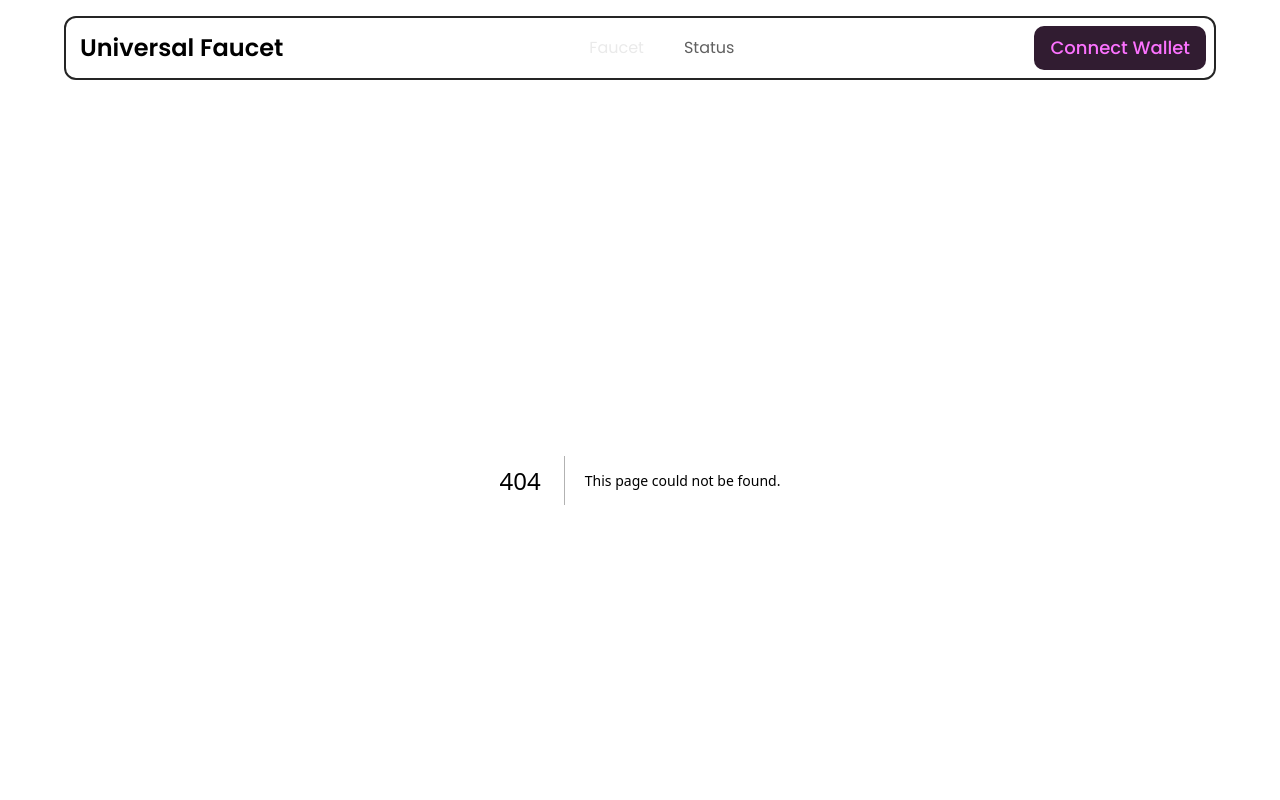
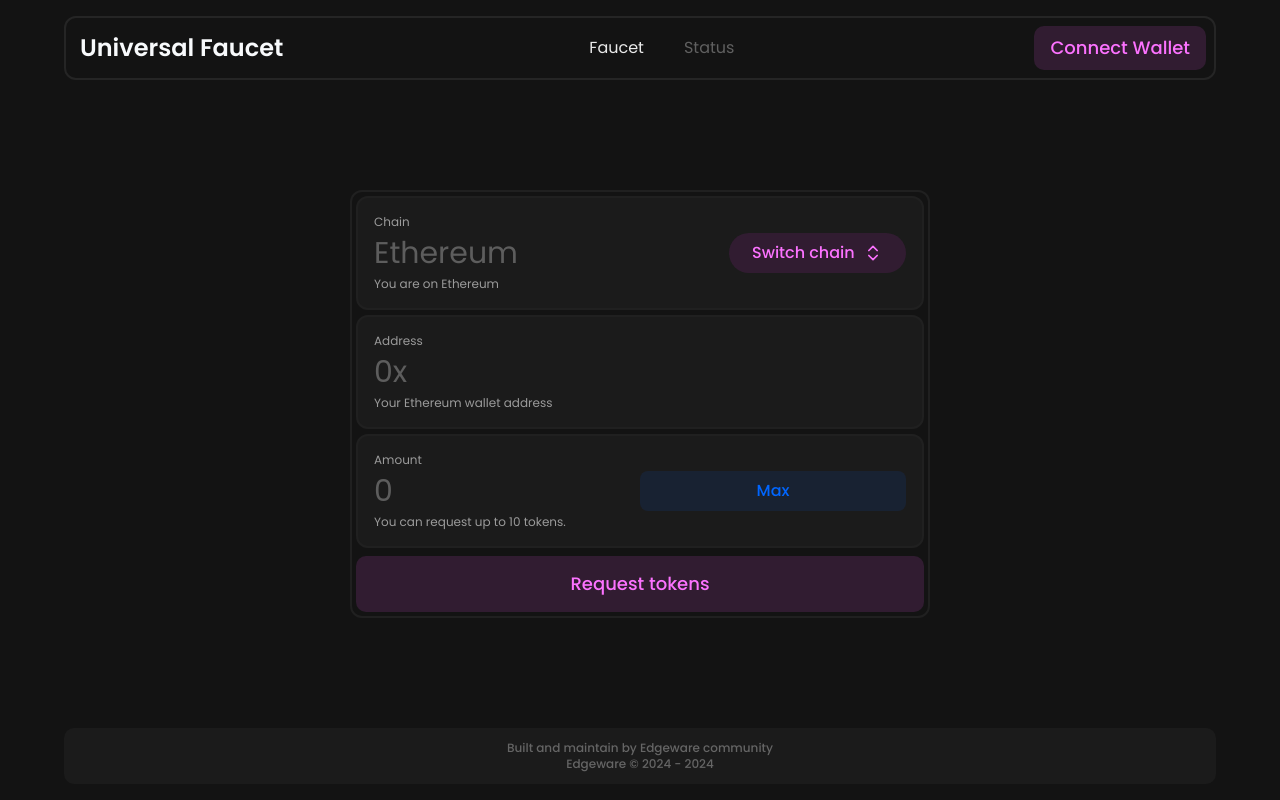
Before and after one commit to pranavcpawar/substrate-faucet, a Next.js app: page /faucet in a window 1280 px wide. Before the commit this address had no page. Shown: the top 800 px of the page. Built offline with nearby package versions, Linux system fonts and the light colour scheme.

Commit message:
add faucet page

```diff
--- /dev/null
+++ b/app/faucet/page.tsx
@@ -0,0 +1,91 @@
+'use client';
+import { KeyboardEvent, MouseEvent, MouseEventHandler, useState } from 'react';
+import { LuChevronsUpDown } from 'react-icons/lu';
+
+export interface IUser {
+  chain: string;
+  address: string;
+  amount: string;
+};
+
+export default function Faucet(){
+  const [user, setUser] = useState<IUser>({
+    chain: "",
+    address: "",
+    amount: "",
+  });
+
+	const checkForNumbers = (event: KeyboardEvent<HTMLInputElement>) => {
+		const neededChars = ["Backspace", "Tab", "Enter", ",", "."];
+		// allow only numbers, backspace, tab, enter, comma and period
+		if ((event.key.charCodeAt(0) < 48 || event.key.charCodeAt(0) > 57 || (event.key.startsWith("Numpad"))) && (!neededChars.includes(event.key))) {
+			event.preventDefault();
+		}
+		// allow only one period
+		if(event.currentTarget.value.split(".").length === 2 && (event.key === "." || event.key === ",")) {
+			event.preventDefault();
+		}
+	}
+
+  const getMaxAmount = (event: MouseEvent<HTMLButtonElement>) => {
+    setUser({...user, amount: "10"});
+    event.preventDefault();
+  };
+
+  const handleClick = (event: MouseEvent<HTMLButtonElement>) => {
+    event.preventDefault();
+  }
+
+  return(
+    <>
+      <form className="sm:flex hidden flex-col items-center justify-center gap-[8px] p-[4px] bg-[#131313] rounded-[12px] border-2 border-[#202020]">
+        <div className="flex flex-col items-center space-y-[5px]">
+          <div className="max-w-[568px] w-[100vw] bg-[#1b1b1b] flex flex-col space-y-[3px] items-start justify-center p-4 rounded-[12px] border-2 border-[#202020] focus-within:border-[#404040]">
+            <span className="text-xs text-[#9b9b9b]">Chain</span>
+            <div className="flex items-center justify-between w-full">
+              <input
+                type="text"
+                className="w-2/3 h-10 text-3xl bg-inherit outline-none placeholder:text-[#5d5d5d]"
+                value={user.chain}
+                onChange={(e) => setUser({ ...user, chain: e.target.value })}
+                placeholder="Ethereum" />
+              <button onClick={handleClick} className="w-1/3 h-full p-2 flex gap-2 items-center justify-center bg-[#311C31] text-base text-[#FC72FF] font-medium rounded-full outline-none">
+                <p>Switch chain</p>
+                <LuChevronsUpDown className='h-5 w-5' />
+              </button>
+            </div>
+            <div className="text-[#9b9b9b] text-xs">You are on Ethereum</div>
+          </div>
+          <div className="max-w-[568px] w-[100vw] bg-[#1b1b1b] flex flex-col space-y-[3px] items-start justify-center p-4 rounded-[12px] border-2 border-[#202020] focus-within:border-[#404040]">
+            <span className="text-xs text-[#9b9b9b]">Address</span>
+            <div className="flex items-center justify-between w-full">
+              <input
+                type="text"
+                className="w-2/3 h-10 text-3xl bg-inherit outline-none placeholder:text-[#5d5d5d]"
+                value={user.address}
+                onChange={(e) => setUser({ ...user, address: e.target.value })}
+                placeholder="0x" />
+            </div>
+            <div className="text-[#9b9b9b] text-xs">Your Ethereum wallet address</div>
+          </div>
+          <div className="max-w-[568px] w-[100vw] bg-[#1b1b1b] flex flex-col space-y-[3px] items-start justify-center p-4 rounded-[12px] border-2 border-[#202020] focus-within:border-[#404040]">
+            <span className="text-xs text-[#9b9b9b]">Amount</span>
+            <div className="flex items-center justify-between w-full">
+              <input
+                type="text"
+                className="w-1/2 h-10 text-3xl bg-inherit outline-none placeholder:text-[#5d5d5d]"
+                value={user.amount}
+                inputMode='decimal'
+                onKeyDown={checkForNumbers}
+                onChange={(e) => setUser({ ...user, amount: e.target.value.replace(",", ".") })}
+                placeholder="0" />
+              <button onClick={getMaxAmount} className="w-1/2 h-full p-2 flex gap-2 items-center justify-center bg-[rgba(0,102,255,0.1)] text-base text-[#0066FF] font-medium rounded-[8px] outline-none">Max</button>
+            </div>
+            <div className="text-[#9b9b9b] text-xs">You can request up to 10 tokens.</div>
+          </div>
+        </div>
+        <button type="submit" className="bg-[#311C31] text-[#FC72FF] w-full h-14 text-lg font-medium rounded-[10px]">Request tokens</button>
+      </form>
+    </>
+  );
+};
```
